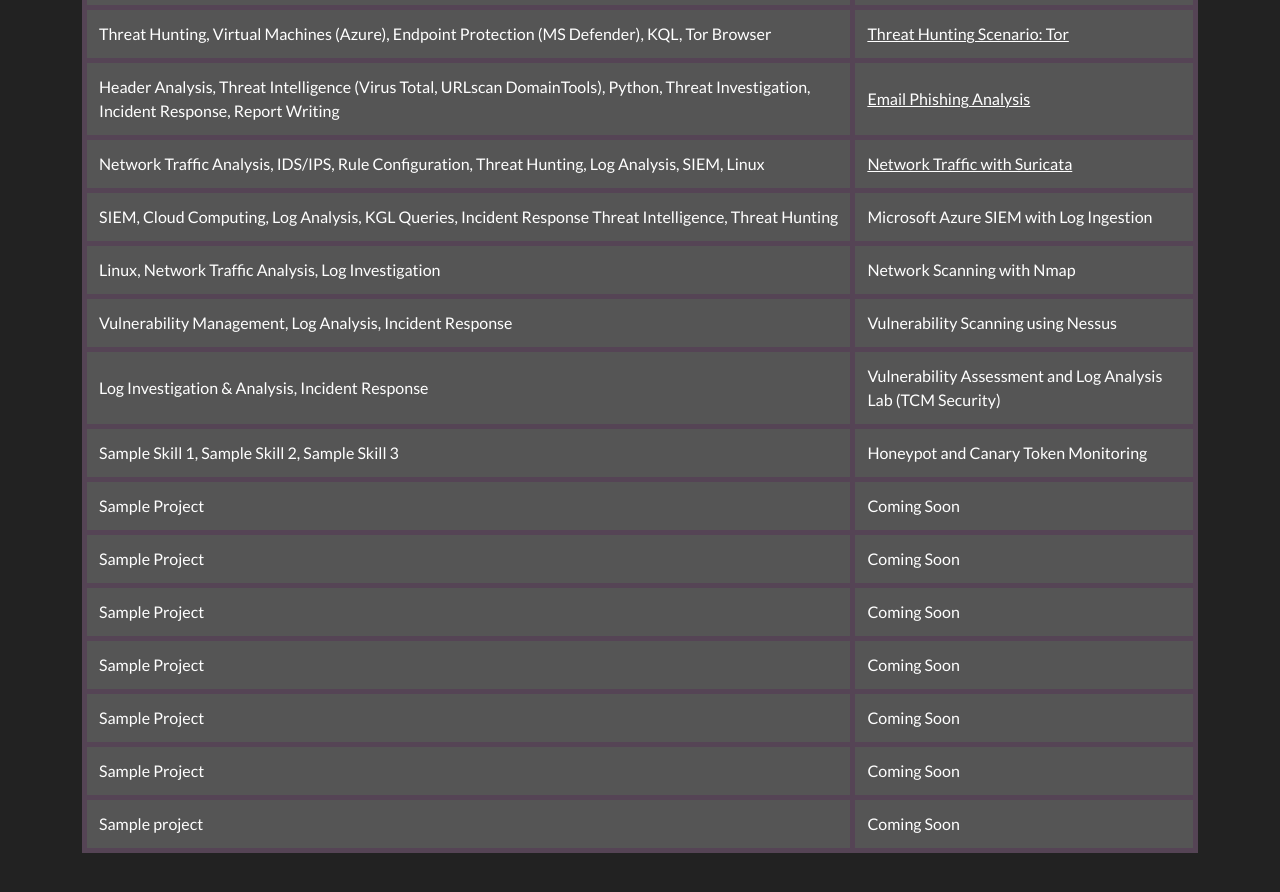
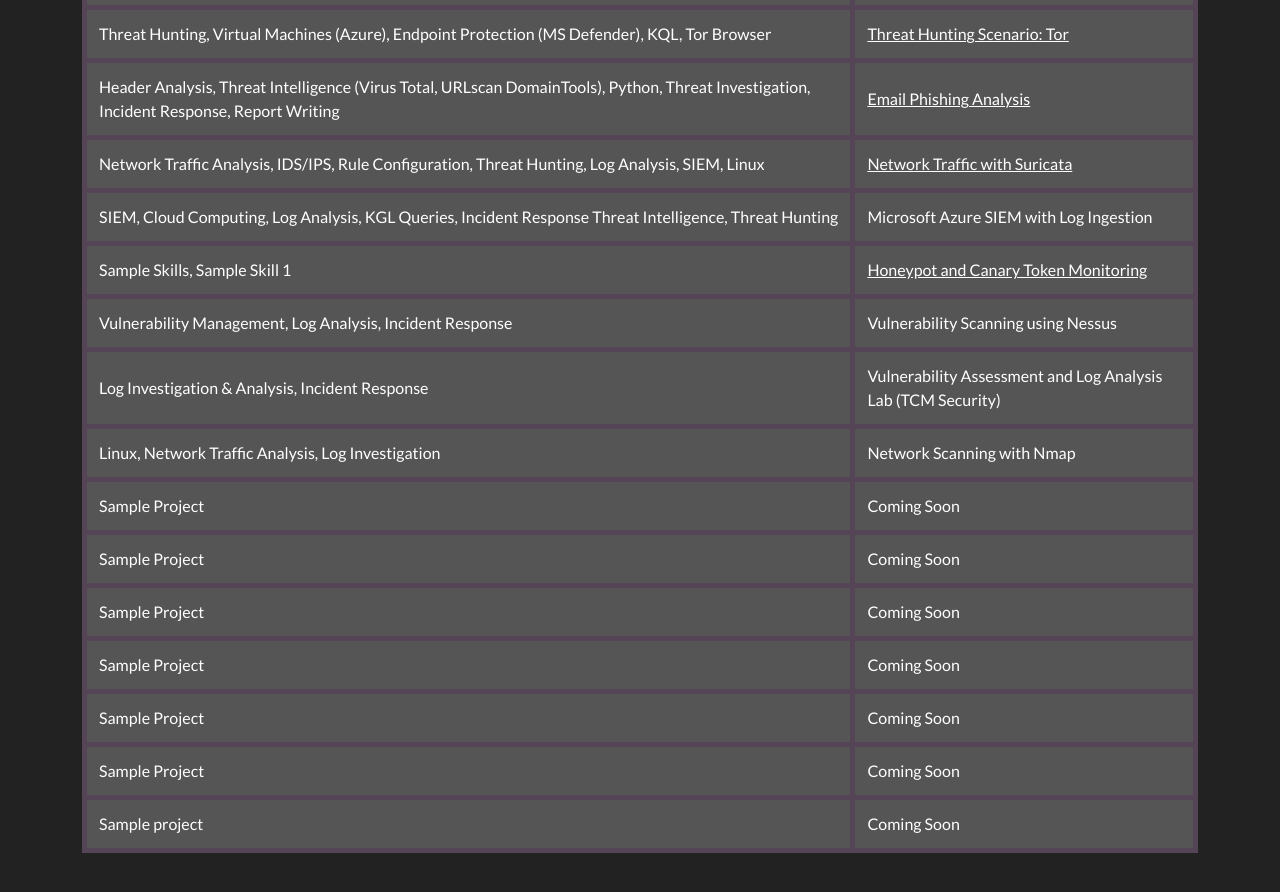
Before and after one commit to JKopal101/jkopal101.github.io, a Jekyll site: the page built from projects.md, in a window 1280 px wide and 900 px high, scrolled down 625 px. Shown: the top 892 px of the window. Built offline with Jekyll 4.4.1, drawn with Linux system fonts in a browser that asks for light colours.

Commit message:
Update projects.md

```diff
--- a/projects.md
+++ b/projects.md
@@ -78,8 +78,10 @@ I’ve worked on a variety of projects in the Cybersecurity and IT space, focusi
       <td style="padding:12px; border:5px solid #545;">Microsoft Azure SIEM with Log Ingestion</td>
     </tr>
     <tr style="background-color:#555;">
-      <td style="padding:12px; border:5px solid #545;">Linux, Network Traffic Analysis, Log Investigation</td>
-      <td style="padding:12px; border:5px solid #545;">Network Scanning with Nmap</td>
+      <td style="padding:12px; border:5px solid #545;">Sample Skills, Sample Skill 1</td>
+      <td style="padding:12px; border:5px solid #545;">
+        <a href="https://github.com/JKopal101/honeypot--and-canary-token-monitoring" style="color:white;">Honeypot and Canary Token Monitoring</a>
+      </td>
     </tr>
     <tr style="background-color:#555;">
       <td style="padding:12px; border:5px solid #545;">Vulnerability Management, Log Analysis, Incident Response</td>
@@ -90,8 +92,8 @@ I’ve worked on a variety of projects in the Cybersecurity and IT space, focusi
       <td style="padding:12px; border:5px solid #545;">Vulnerability Assessment and Log Analysis Lab (TCM Security)</td>
     </tr>
     <tr style="background-color:#555;">
-      <td style="padding:12px; border:5px solid #545;">Sample Skill 1, Sample Skill 2, Sample Skill 3</td>
-      <td style="padding:12px; border:5px solid #545;">Honeypot and Canary Token Monitoring</td>
+      <td style="padding:12px; border:5px solid #545;">Linux, Network Traffic Analysis, Log Investigation</td>
+      <td style="padding:12px; border:5px solid #545;">Network Scanning with Nmap</td>
     </tr>
     <tr style="background-color:#555;">
       <td style="padding:12px; border:5px solid #545;">Sample Project</td>
```
